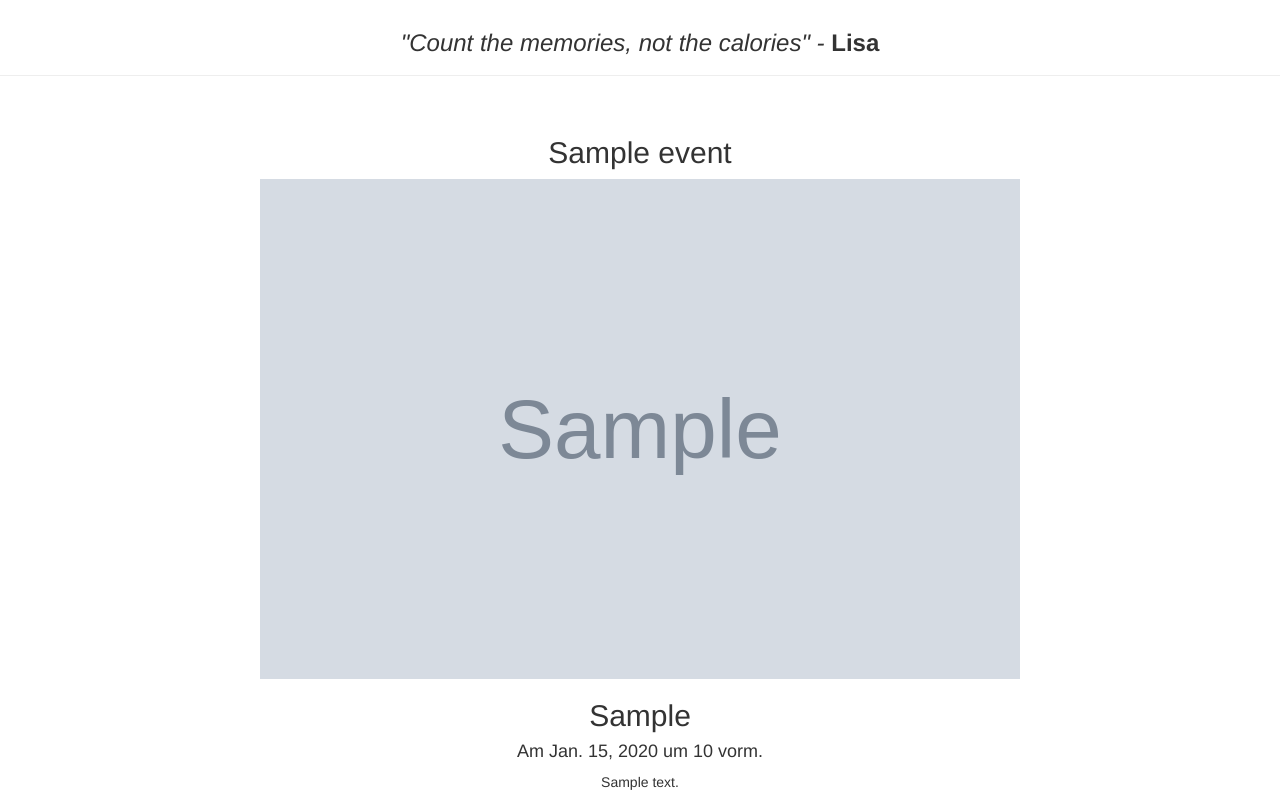
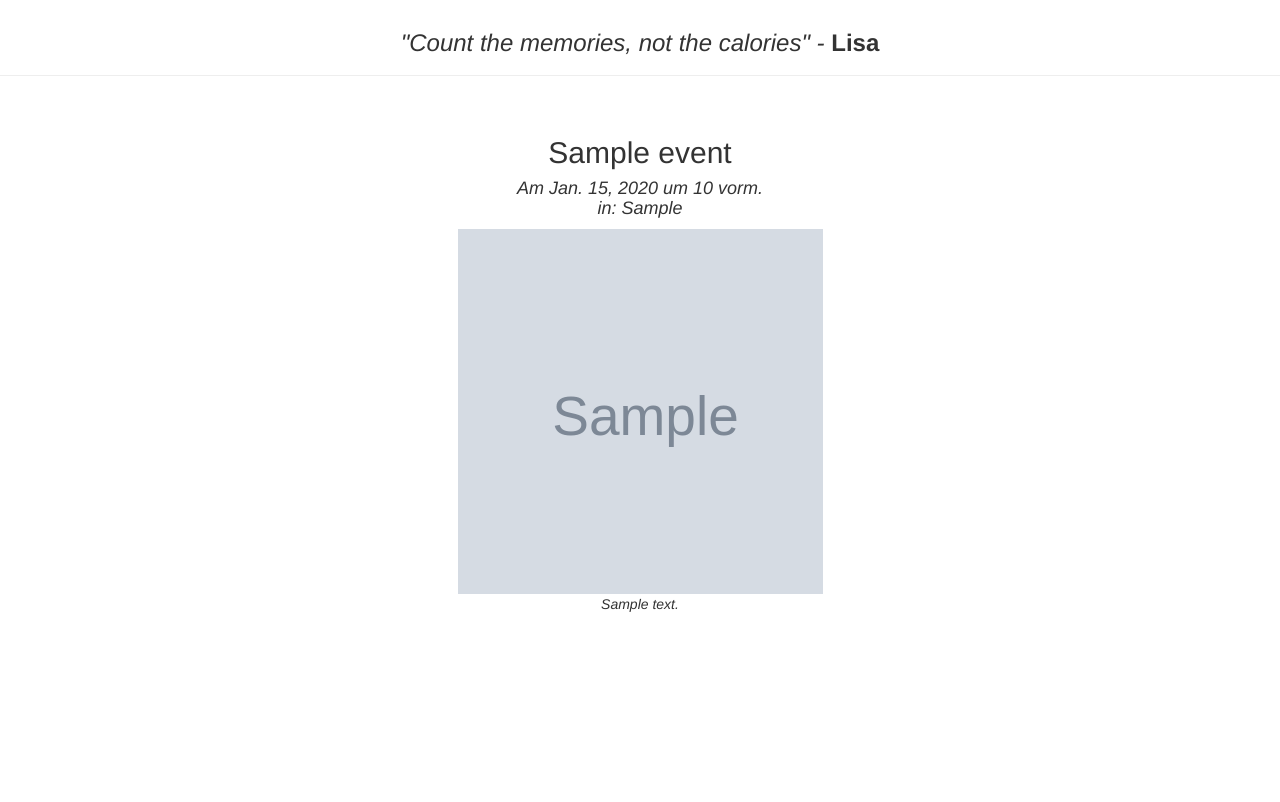
Before and after one commit to nonskill/FoodBlogFinal, a Django app: page /event/1/ in a window 1280 px wide. Shown: the part 193-995 px from the top of the page. After the commit the page ends 805 px from the top, so only its background shows below. Run offline with Django 3.2, Linux system fonts and the light colour scheme; tables that the repository leaves empty hold one stand-in row (values such as "Sample post"); grey boxes marked "Sample" are stand-in pictures; some libraries are stand-ins or nearby versions; some web fonts are replaced.

Commit message:
Last Update

```diff
--- a/blog/templates/blog/event_detail.html
+++ b/blog/templates/blog/event_detail.html
@@ -305,9 +305,22 @@ and (max-width: 4096px) {
                     <br>
                     <center>
                     <h2>{{ event.title }}</h2>
-                    <p><img src="{{ event.cover.url}}" width="760" height="500" alt="{{ event.title }}"</p>
-                    <h2>{{ event.location }}</h2>
-                    <h4>Am {{ event.date }} um {{ event.time }}</h4>
+                    <h4><i>Am {{ event.date }} um {{ event.time }}<br>in: {{ event.location }}</h4>
+                    <div class="desktop">
+                        <div class="crop">
+                            <p><img src="{{ event.cover.url}}" alt="{{ event.title }}"></p>
+                        </div>
+                    </div>
+                    <div class="tablet">
+                            <div class="crop">
+                                <p><img src="{{ event.cover.url}}" alt="{{ event.title }}"></p>
+                            </div>
+                    </div>
+                    <div class="mobile">
+                            <div class="cropmobile">
+                                <p><img src="{{ event.cover.url}}" alt="{{ event.title }}"></p>
+                            </div>
+                    </div>
                     <p>{{ event.text|linebreaksbr }}</p>
                 </center>
             </div>
```
